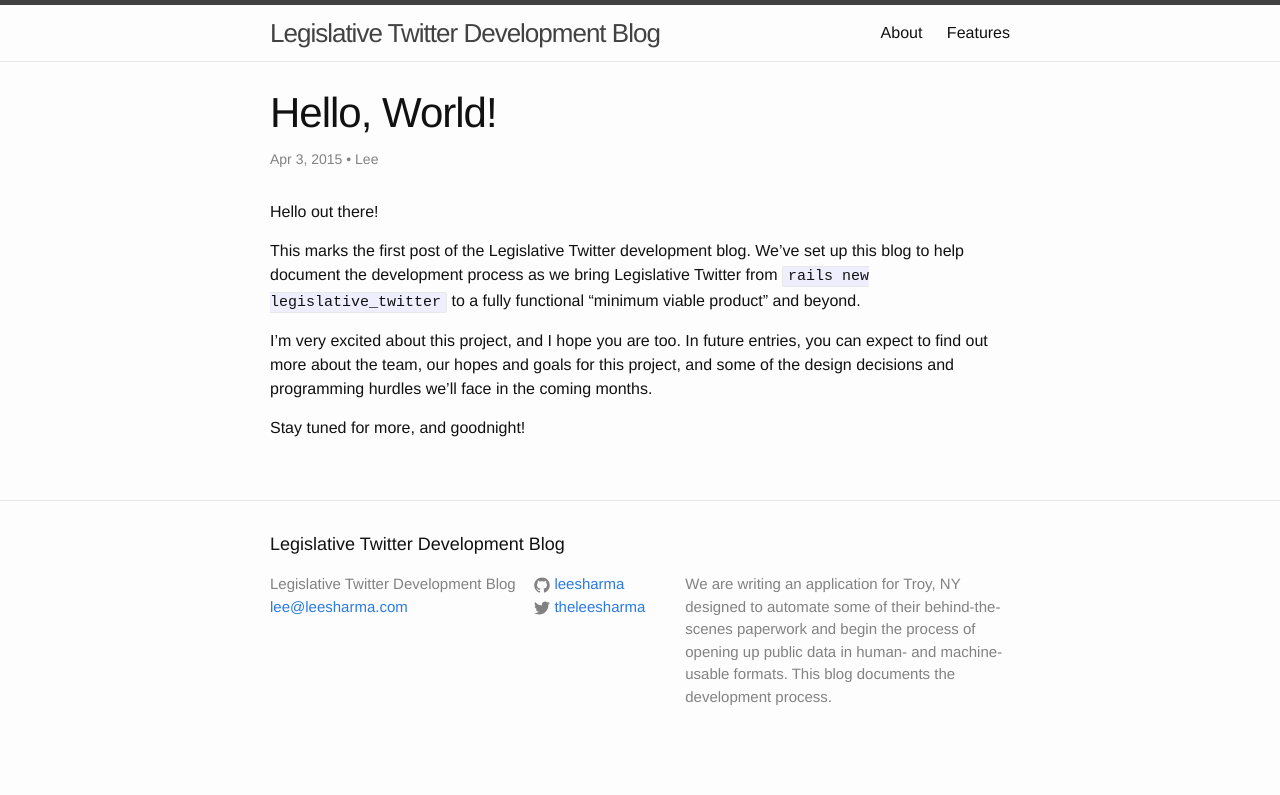
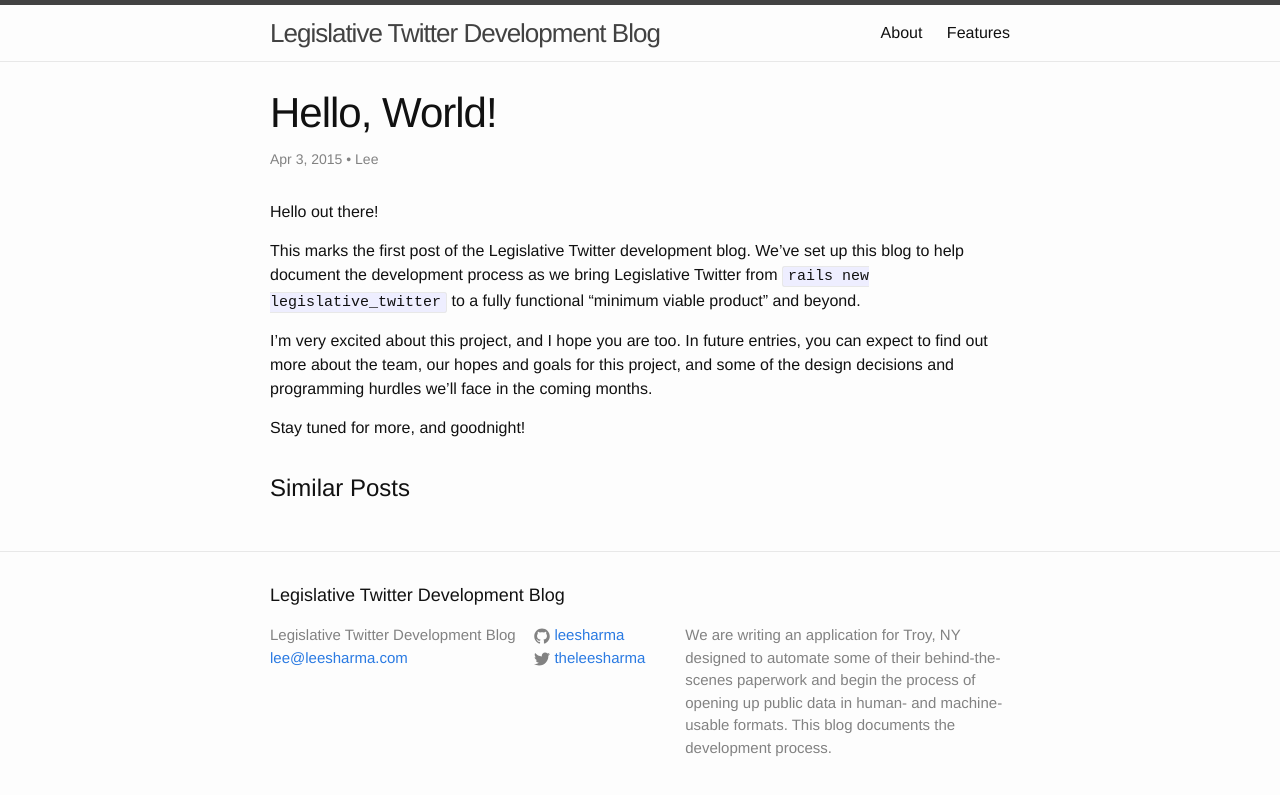
Before and after one commit to troy-open-data/legislative_twitter, a Jekyll site: the page built from _posts/2015-04-03-hello-world.markdown, in a window 1280 px wide. Shown: the top 795 px of the page. Built offline with Jekyll 4.4.1, drawn with Linux system fonts in a browser that asks for light colours.

Commit message:
add "Similar Posts" section to post page

```diff
--- a/_layouts/post.html
+++ b/_layouts/post.html
@@ -12,4 +12,13 @@ layout: default
         {{ content }}
     </article>
 
+    <h2>Similar Posts</h2>
+    <dl>
+        {% for post in site.related_posts %}
+        <dt>
+            <a href="{{ post.url | prepend: site.baseurl }}">{{ post.title }}</a>
+            <span class="post-meta">{{ post.date | date: "%b %-d, %Y" }}</span>
+        </dt>
+        {% endfor %}
+    </dl>
 </div>
```
Lines whose indentation alone changed are shown as unchanged.
